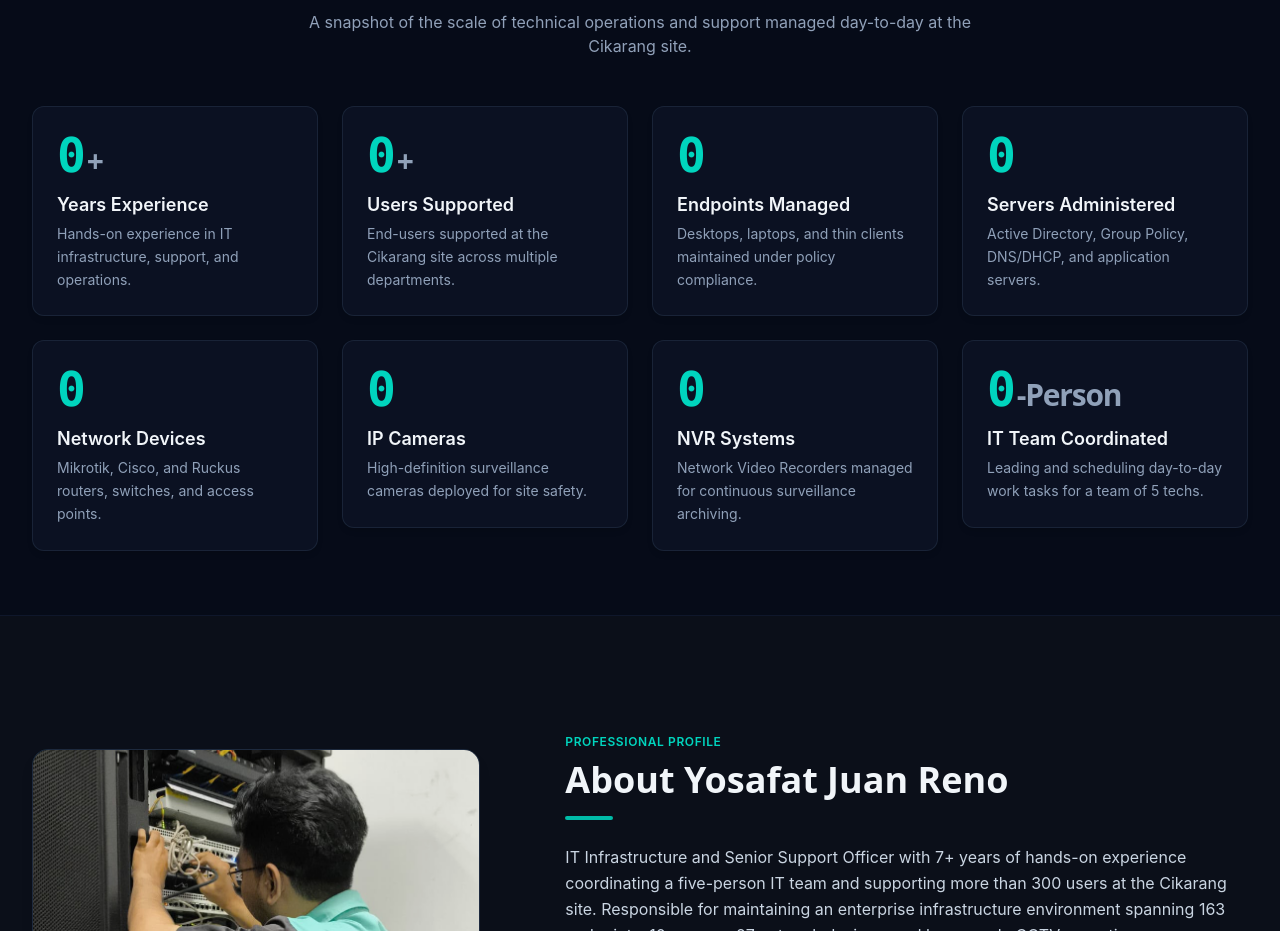
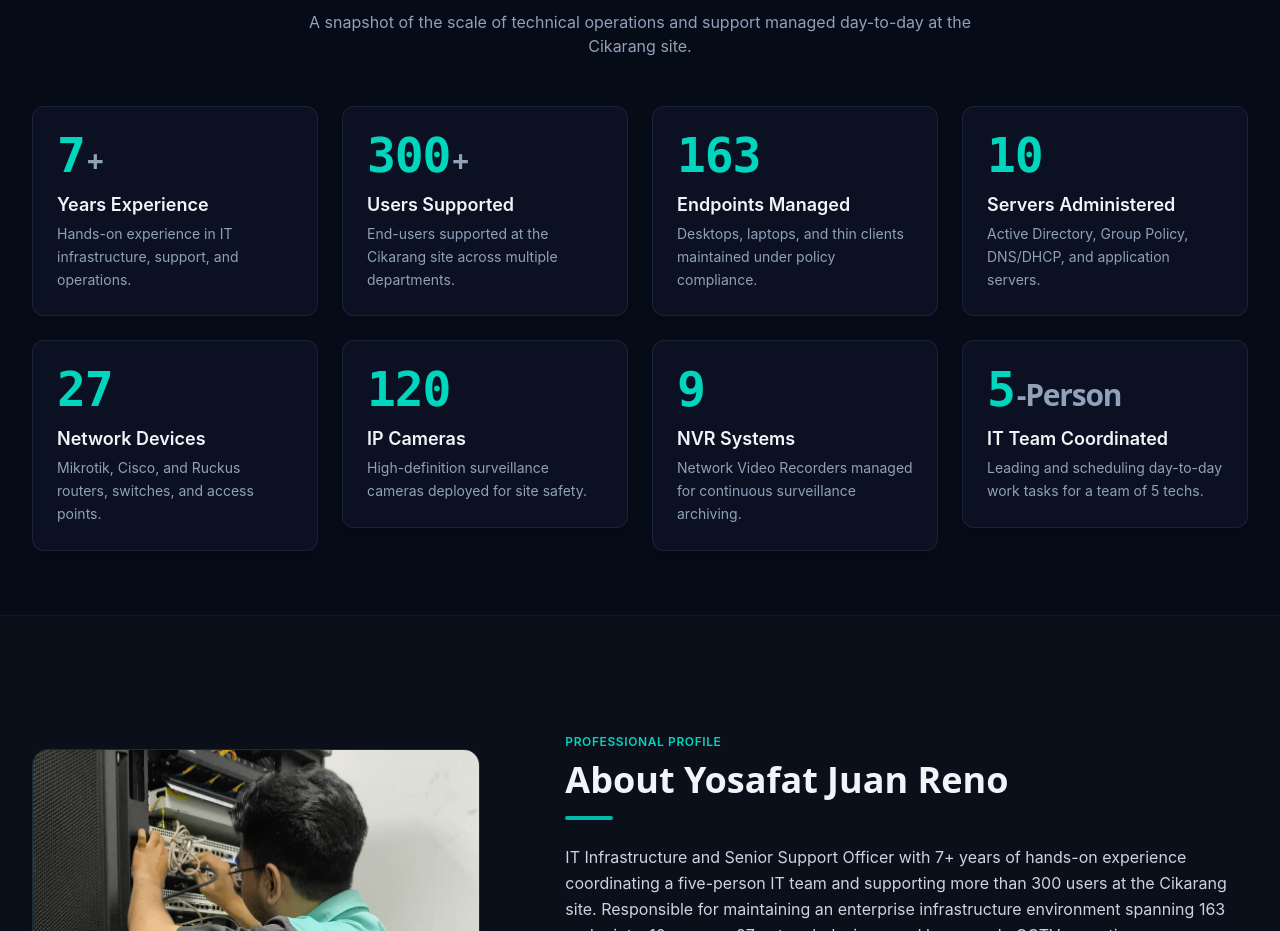
Before and after one commit to JuanReno07/portofolio-juan-reno, a Next.js app: page / in a window 1280 px wide. Shown: the part 927-1858 px from the top of the page. Built offline with nearby package versions, Linux system fonts and the light colour scheme; no server answers.

Commit message:
fix: resolve MetricCard animation cancellation on load

```diff
--- a/src/components/ui/MetricCard.tsx
+++ b/src/components/ui/MetricCard.tsx
@@ -11,9 +11,7 @@ interface MetricCardProps {
 
 export default function MetricCard({ value, suffix, label, description }: MetricCardProps) {
   const [count, setCount] = useState(0);
-  const [hasAnimated, setHasAnimated] = useState(false);
   const cardRef = useRef<HTMLDivElement>(null);
-  const animationRef = useRef<number | null>(null);
 
   useEffect(() => {
     const card = cardRef.current;
@@ -26,9 +24,10 @@ export default function MetricCard({ value, suffix, label, description }: Metric
 
     if (isReducedMotion) {
       setCount(value);
-      setHasAnimated(true);
       return;
     }
+
+    let animationFrameId: number;
 
     const startCountUp = () => {
       const duration = 1500; // 1.5s
@@ -45,21 +44,21 @@ export default function MetricCard({ value, suffix, label, description }: Metric
         setCount(currentVal);
 
         if (progress < 1) {
-          animationRef.current = requestAnimationFrame(animate);
+          animationFrameId = requestAnimationFrame(animate);
         } else {
           setCount(value);
         }
       };
 
-      animationRef.current = requestAnimationFrame(animate);
+      animationFrameId = requestAnimationFrame(animate);
     };
 
     const observer = new IntersectionObserver(
       (entries) => {
         const [entry] = entries;
-        if (entry.isIntersecting && !hasAnimated) {
-          setHasAnimated(true);
+        if (entry.isIntersecting) {
           startCountUp();
+          observer.unobserve(card);
         }
       },
       { threshold: 0.1 }
@@ -69,11 +68,11 @@ export default function MetricCard({ value, suffix, label, description }: Metric
 
     return () => {
       observer.disconnect();
-      if (animationRef.current) {
-        cancelAnimationFrame(animationRef.current);
+      if (animationFrameId) {
+        cancelAnimationFrame(animationFrameId);
       }
     };
-  }, [value, hasAnimated]);
+  }, [value]);
 
   return (
     <div
```
